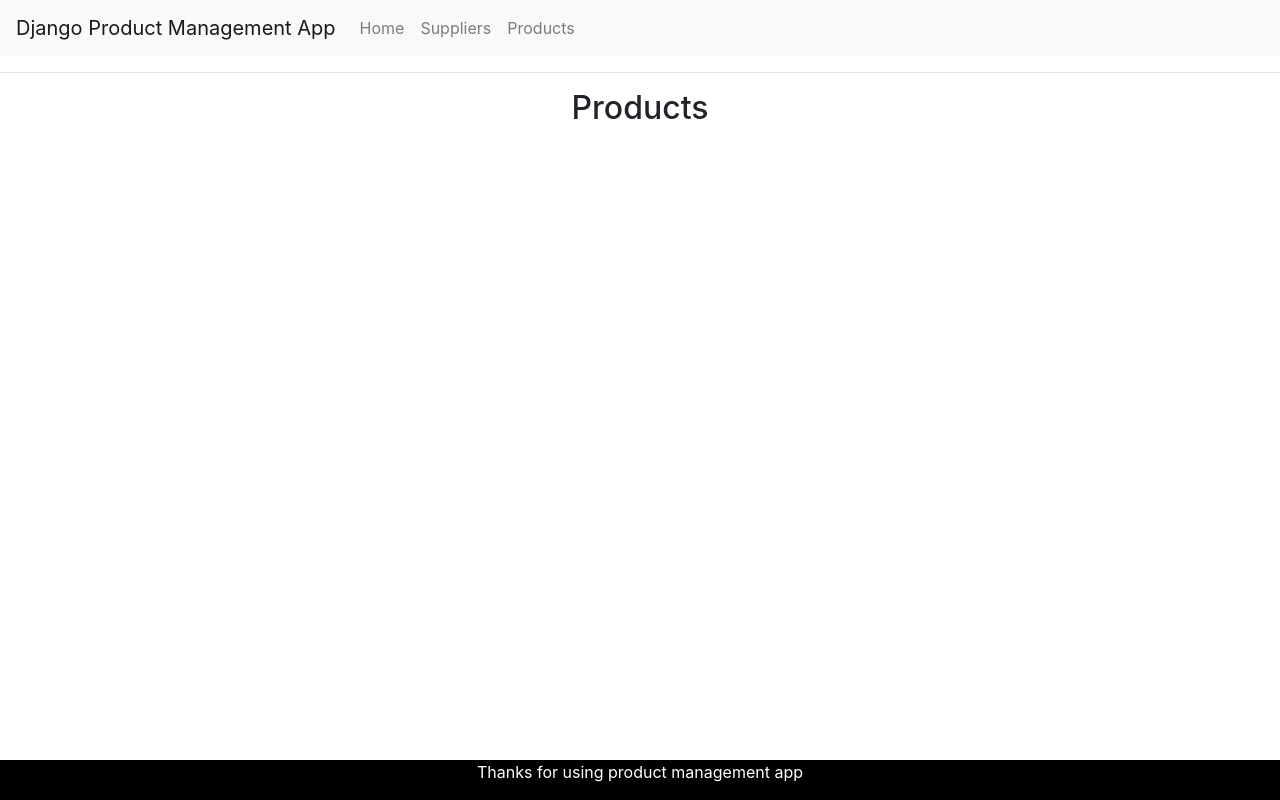
After one commit to mleht/Python_Django_Product_Management_App, a Django app: page /products/ in a window 1280 px wide. The commit adds this page. Run offline with Django 3.2, Linux system fonts and the light colour scheme; some libraries are stand-ins or nearby versions.

Commit message:
Suppliers and Product pages

```diff
--- a/app/templates/index.html
+++ b/app/templates/index.html
@@ -16,7 +16,7 @@
   <body style="background-color: white">
 
     <nav class="navbar navbar-expand-lg navbar-light bg-light">
-        <a class="navbar-brand" href="#">Django Product Management App</a>
+        <a class="navbar-brand" href="/">Django Product Management App</a>
         <button class="navbar-toggler" type="button" data-toggle="collapse" data-target="#navbarSupportedContent" aria-controls="navbarSupportedContent" aria-expanded="false" aria-label="Toggle navigation">
           <span class="navbar-toggler-icon"></span>
         </button>
@@ -25,10 +25,13 @@
           <ul class="navbar-nav mr-auto">
 
             <li class="nav-item">
-              <a class="nav-link" href="#">Linkki</a>
+                <a class="nav-link" href="/">Home</a>
+              </li>
+            <li class="nav-item">
+              <a class="nav-link" href="/suppliers">Suppliers</a>
             </li>
             <li class="nav-item">
-              <a class="nav-link" href="#">Linkki</a>
+              <a class="nav-link" href="/products">Products</a>
             </li>
           </ul>
 
--- /dev/null
+++ b/app/templates/products.html
@@ -0,0 +1,7 @@
+{% extends 'index.html' %}
+{% block title %}Products{% endblock %}
+{% block content %}
+
+<h2>Products</h2>
+
+{% endblock %}
--- a/app/templates/landingpage.html
+++ b/app/templates/suppliers.html
@@ -1,6 +1,7 @@
 {% extends 'index.html' %}
+{% block title %}Suppliers{% endblock %}
 {% block content %}
 
-<h1>PRODUCT MANAGEMENT APP</h1>
+<h2>Suppliers</h2>
 
 {% endblock %}
--- a/app/urls.py
+++ b/app/urls.py
@@ -1,7 +1,9 @@
 from django.urls import path
-from .views import landingview #eli importoidaan saman kansion views.py tiedostosta
+from .views import landingview, supplierlistview, productlistview #eli importoidaan saman kansion views.py tiedostosta
 
 urlpatterns = [
     path('', landingview),
+    path('suppliers/', supplierlistview),
+    path('products/', productlistview),
 ]
 # Sovelluksen juuressa näytetään landingview
--- a/app/views.py
+++ b/app/views.py
@@ -1,4 +1,15 @@
 from django.shortcuts import render
+from .models import Supplier, Product
 
 def landingview(request):
     return render (request, "landingpage.html")
+
+def supplierlistview(request):
+    supplierlist = Supplier.objects.all() # haetaan kaikki
+    context = {'suppliers': supplierlist}
+    return render (request, "suppliers.html", context)
+
+def productlistview(request):
+    productlist = Product.objects.all() # haetaan kaikki
+    context = {'products': productlist}
+    return render (request, "products.html", context)
```
